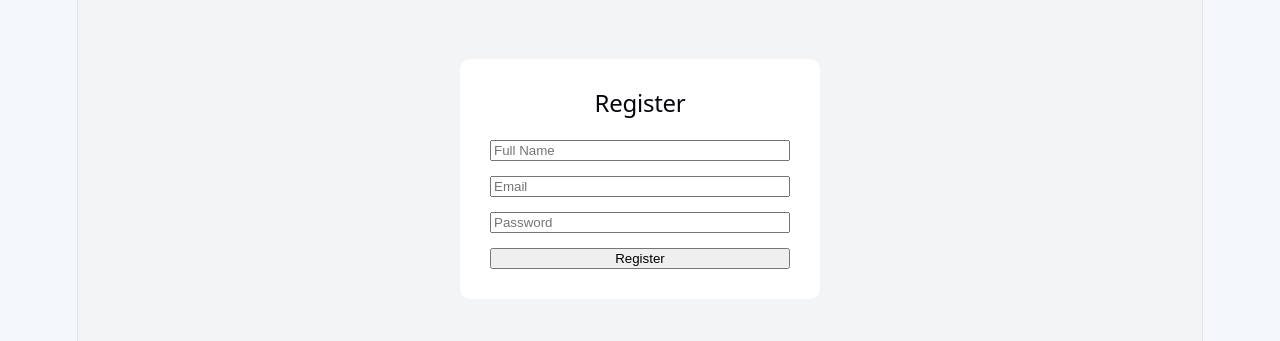
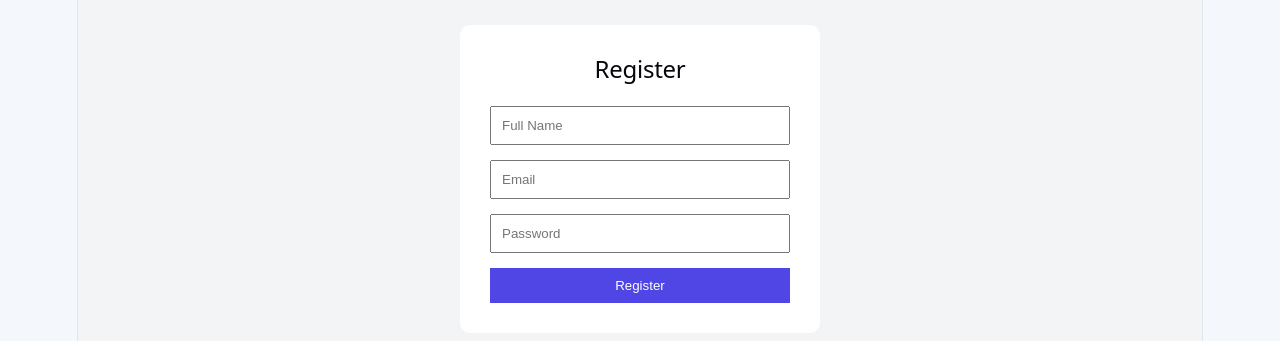
Before and after one commit to aydellast/pemrograman_fullstack, a React app in the folder frontend/: page /register in a window 1280 px wide. Shown: the part 221-562 px from the top of the page. Built offline with nearby package versions, Linux system fonts and the light colour scheme; the HTML template or start-up script is replaced by a standard one.

Commit message:
Sprint 10 login register API integration

```diff
--- a/frontend/src/pages/Login/Login.jsx
+++ b/frontend/src/pages/Login/Login.jsx
@@ -1,14 +1,49 @@
+import { useState } from "react";
+import api from "../../services/api";
 import styles from "./Login.module.css";
 
 function Login() {
+  const [email, setEmail] = useState("");
+  const [password, setPassword] = useState("");
+
+  const handleSubmit = async (e) => {
+    e.preventDefault();
+
+    try {
+      const response = await api.post("/login", {
+        email,
+        password,
+      });
+
+      localStorage.setItem("token", response.data.token);
+
+      alert("Login berhasil!");
+      console.log(response.data);
+    } catch (error) {
+      console.error(error);
+
+      alert(error.response?.data?.message || "Login gagal");
+    }
+  };
+
   return (
     <div className={styles.container}>
-      <form className={styles.form}>
+      <form className={styles.form} onSubmit={handleSubmit}>
         <h2>Login</h2>
 
-        <input type="email" placeholder="Email" />
+        <input
+          type="email"
+          placeholder="Email"
+          value={email}
+          onChange={(e) => setEmail(e.target.value)}
+        />
 
-        <input type="password" placeholder="Password" />
+        <input
+          type="password"
+          placeholder="Password"
+          value={password}
+          onChange={(e) => setPassword(e.target.value)}
+        />
 
         <button type="submit">Login</button>
       </form>
--- a/frontend/src/pages/Login/Login.module.css
+++ b/frontend/src/pages/Login/Login.module.css
@@ -19,11 +19,11 @@
   gap: 15px;
 }
 
-.login-form input {
+.form input {
   padding: 10px;
 }
 
-.login-form button {
+.form button {
   padding: 10px;
   background-color: #4f46e5;
   color: white;
--- a/frontend/src/pages/Register/Register.jsx
+++ b/frontend/src/pages/Register/Register.jsx
@@ -1,18 +1,71 @@
+import { useState } from "react";
+import api from "../../services/api";
 import styles from "./Register.module.css";
 
 function Register() {
+  const [name, setName] = useState("");
+  const [email, setEmail] = useState("");
+  const [password, setPassword] = useState("");
+
+  const handleSubmit = async (e) => {
+    e.preventDefault();
+
+    try {
+      const response = await api.post("/register", {
+        name,
+        email,
+        password,
+      });
+
+      alert("Register berhasil!");
+      console.log(response.data);
+
+      setName("");
+      setEmail("");
+      setPassword("");
+
+    } catch (error) {
+      console.error(error);
+
+      alert(
+        error.response?.data?.message ||
+        "Register gagal"
+      );
+    }
+  };
+
   return (
     <div className={styles.container}>
-      <form className={styles.form}>
+      <form
+        className={styles.form}
+        onSubmit={handleSubmit}
+      >
         <h2>Register</h2>
 
-        <input type="text" placeholder="Full Name" />
+        <input
+          type="text"
+          placeholder="Full Name"
+          value={name}
+          onChange={(e) => setName(e.target.value)}
+        />
 
-        <input type="email" placeholder="Email" />
+        <input
+          type="email"
+          placeholder="Email"
+          value={email}
+          onChange={(e) => setEmail(e.target.value)}
+        />
 
-        <input type="password" placeholder="Password" />
+        <input
+          type="password"
+          placeholder="Password"
+          value={password}
+          onChange={(e) => setPassword(e.target.value)}
+        />
 
-        <button type="submit">Register</button>
+        <button type="submit">
+          Register
+        </button>
       </form>
     </div>
   );
--- a/frontend/src/pages/Register/Register.module.css
+++ b/frontend/src/pages/Register/Register.module.css
@@ -19,11 +19,11 @@
   gap: 15px;
 }
 
-.login-form input {
+.form input {
   padding: 10px;
 }
 
-.login-form button {
+.form button {
   padding: 10px;
   background-color: #4f46e5;
   color: white;
--- a/frontend/src/services/api.js
+++ b/frontend/src/services/api.js
@@ -1,7 +1,7 @@
 import axios from "axios";
 
 const api = axios.create({
-  baseURL: "http://localhost:5000",
+  baseURL: "http://localhost:3000/api"
 });
 
 export default api;
```
